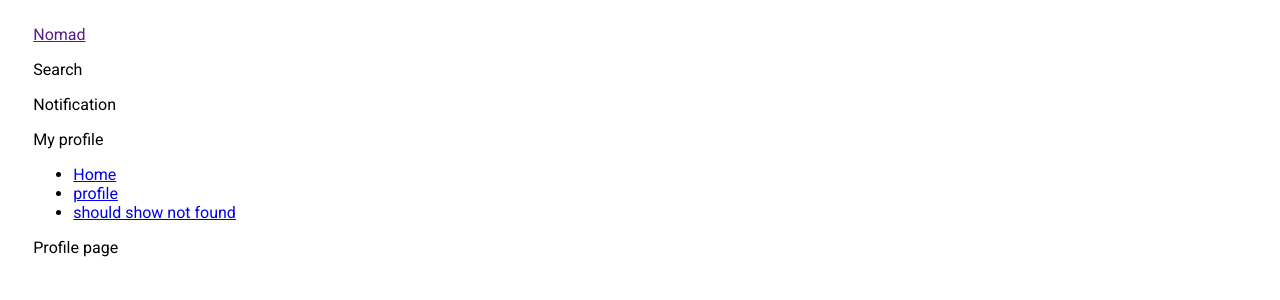
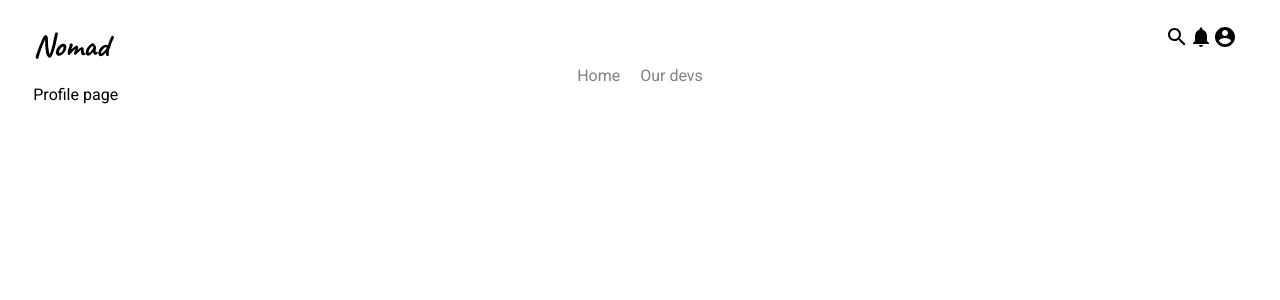
Before and after one commit to ellipsisMob/nomad, a React (Create React App) app in the folder client/: page /profile in a window 1280 px wide. Before the commit this address had no page. Shown: the top 300 px of the page. Built offline with nearby package versions, Linux system fonts and the light colour scheme.

Commit message:
basic styling

```diff
--- a/client/package.json
+++ b/client/package.json
@@ -4,6 +4,7 @@
   "private": true,
   "dependencies": {
     "@material-ui/core": "^4.11.0",
+    "@material-ui/icons": "^4.9.1",
     "@testing-library/jest-dom": "^4.2.4",
     "@testing-library/react": "^9.3.2",
     "@testing-library/user-event": "^7.1.2",
--- a/client/public/index.html
+++ b/client/public/index.html
@@ -11,6 +11,8 @@
     />
     <link rel="apple-touch-icon" href="%PUBLIC_URL%/logo192.png" />
     <link rel="stylesheet" href="https://fonts.googleapis.com/css?family=Roboto:300,400,500,700&display=swap" />
+    <link rel="stylesheet" href="https://fonts.googleapis.com/icon?family=Material+Icons" />
+    <link href="https://fonts.googleapis.com/css2?family=Caveat:wght@700&display=swap" rel="stylesheet">
     <!--
       manifest.json provides metadata used when your web app is installed on a
       user's mobile device or desktop. See https://developers.google.com/web/fundamentals/web-app-manifest/
--- a/client/src/App.jsx
+++ b/client/src/App.jsx
@@ -1,8 +1,13 @@
 import React from 'react';
 import './App.css';
-import { BrowserRouter as Router } from 'react-router-dom';
+import { BrowserRouter as Router,
+  Switch,
+  Route,
+} from 'react-router-dom';
 import Topbar from './components/Topbar';
 import Nav from './components/Nav';
+import PostList from './components/PostList';
+import Profile from './components/Profile';
 
 function App() {
   return (
@@ -10,6 +15,15 @@ function App() {
       <Router>
         <Topbar />
         <Nav />
+        <Switch>
+      <Route exact path="/">
+        <PostList />
+      </Route>
+      <Route path="/profile">
+        <Profile />
+      </Route>
+      <Route render={() => 'Page not found'} />
+    </Switch>
       </Router>
     </div>
   );
--- /dev/null
+++ b/client/src/components/Nav.css
@@ -0,0 +1,16 @@
+.navbar, ul {
+  display: flex;
+  flex-direction: row;
+  margin: 0 auto;
+  padding: 0;
+}
+
+.navbar li {
+  margin: 0 10px;
+  list-style: none;
+}
+
+.navbar a {
+  color: gray;
+  text-decoration: none;
+}
--- a/client/src/components/Nav.jsx
+++ b/client/src/components/Nav.jsx
@@ -1,11 +1,8 @@
 import React from 'react';
 import {
-  Switch,
-  Route,
   Link,
 } from 'react-router-dom';
-import PostList from './PostList';
-import Profile from './Profile';
+import './Nav.css';
 
 const Nav = () => (
   <div className="navbar">
@@ -14,21 +11,9 @@ const Nav = () => (
         <Link to="/">Home</Link>
       </li>
       <li>
-        <Link to="/profile">profile</Link>
-      </li>
-      <li>
-        <Link to="/asdf">should show not found</Link>
+        <Link to="/profile">Our devs</Link>
       </li>
     </ul>
-    <Switch>
-      <Route exact path="/">
-        <PostList />
-      </Route>
-      <Route path="/profile">
-        <Profile />
-      </Route>
-      <Route render={() => 'Page not found'} />
-    </Switch>
   </div>
 );
 
--- /dev/null
+++ b/client/src/components/Topbar.css
@@ -0,0 +1,21 @@
+.topbar {
+  display: flex;
+  flex-direction: row;
+  justify-content: space-between;
+}
+
+.top-nav {
+  display: flex;
+  flex-direction: row;
+  margin: 0 10px;
+}
+
+.top-logo {
+  font-family: 'Caveat', cursive;
+}
+
+.top-logo a {
+  text-decoration: none;
+  color: black;
+  font-size: 2em;
+}
--- a/client/src/components/Topbar.jsx
+++ b/client/src/components/Topbar.jsx
@@ -1,15 +1,25 @@
 import React from 'react';
 import { Link } from 'react-router-dom';
+import './Topbar.css';
+import SearchIcon from '@material-ui/icons/Search';
+import NotificationsIcon from '@material-ui/icons/Notifications';
+import AccountCircleIcon from '@material-ui/icons/AccountCircle';
 
 const Topbar = () => (
   <div className="topbar">
     <div className="top-logo">
-      <Link path="/" className="logo">Nomad</Link>
+      <Link to="/" className="logo">Nomad</Link>
     </div>
     <div className="top-nav">
-      <p>Search</p>
-      <p>Notification</p>
-      <p>My profile</p>
+      <div className="top-search">
+        <SearchIcon />
+      </div>
+      <div className="top-alarm">
+        <NotificationsIcon />
+      </div>
+      <div className="top-profile">
+        <AccountCircleIcon />
+      </div>
     </div>
   </div>
 );
```
Also changed, not shown: 1 other file (tests, documents, lock files or other folders).
